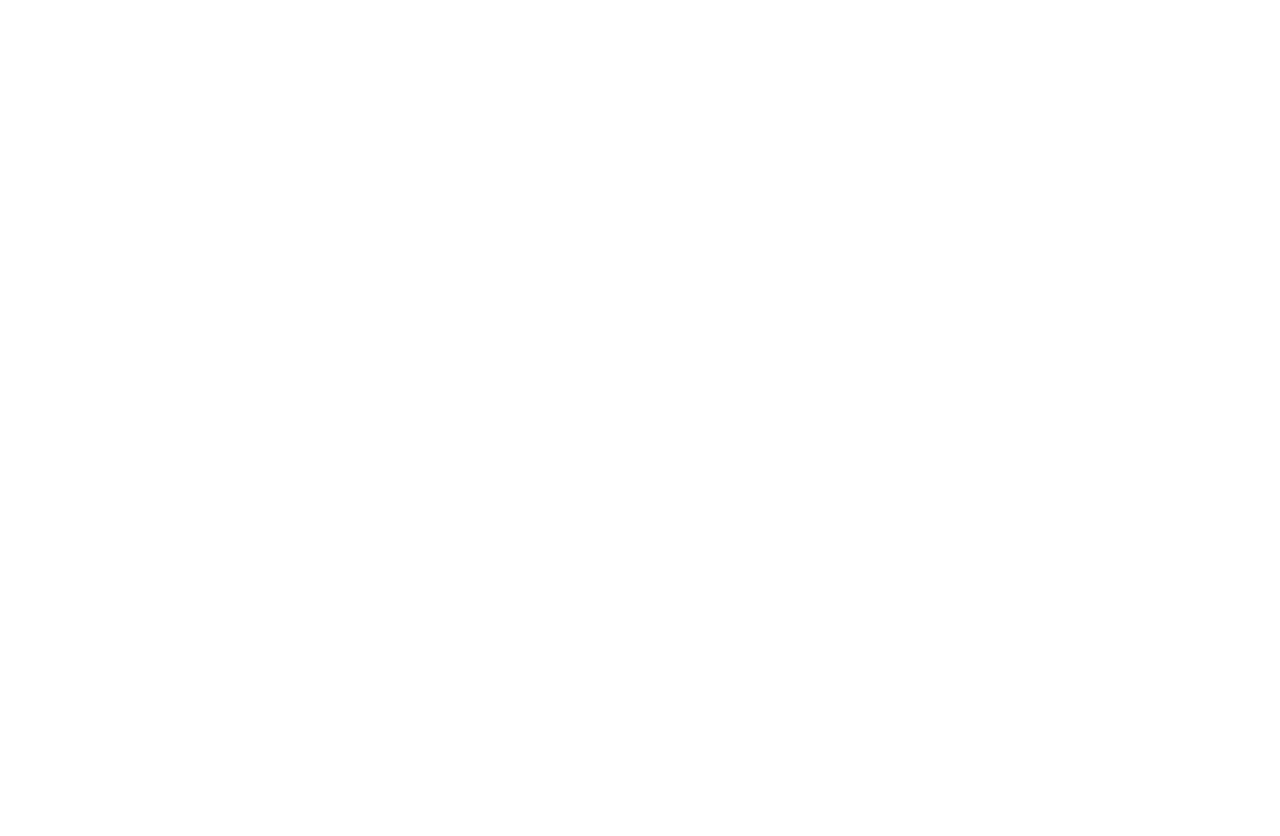
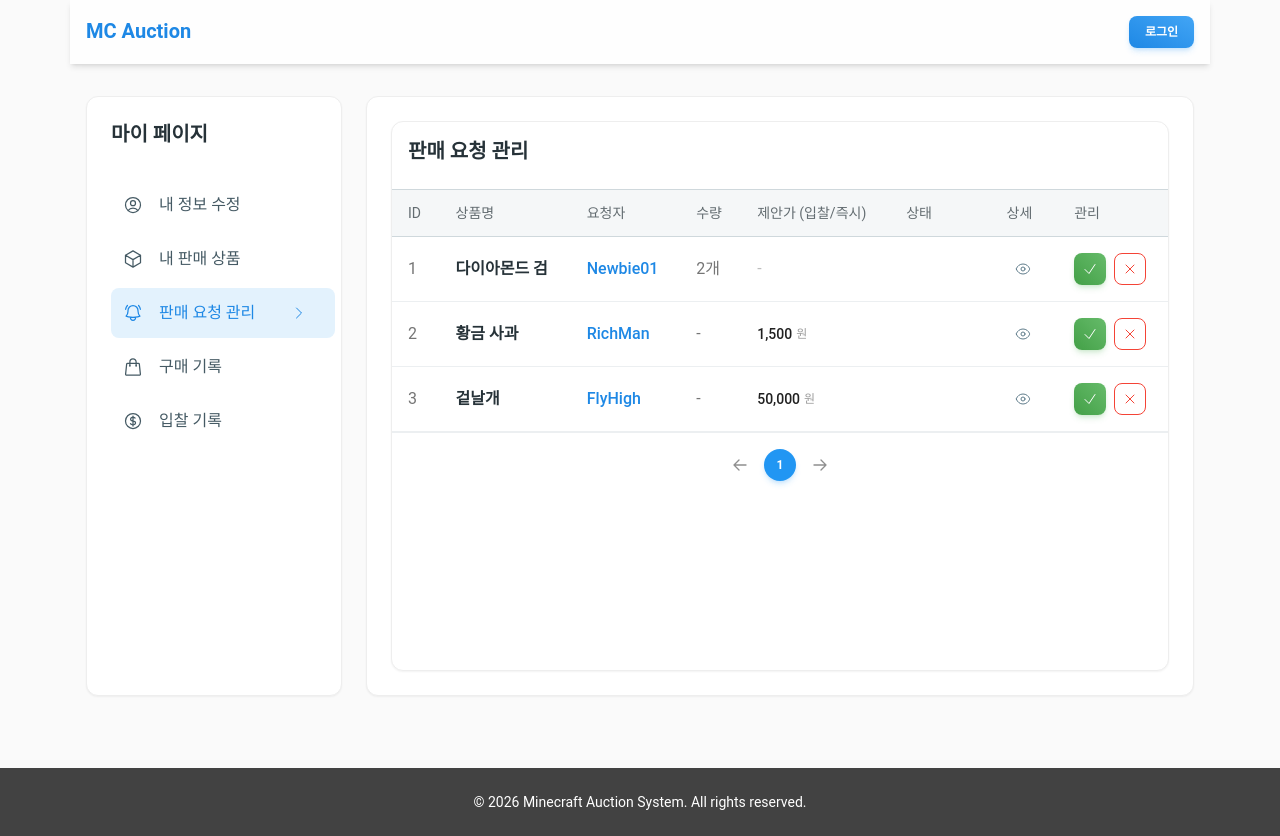
Before and after one commit to Bam-j/auction-system, a React app in the folder frontend/: page /mypage/requests in a window 1280 px wide. Before the commit this address had no page. Before the commit the page ends 800 px from the top, so only its background shows below. Built offline with nearby package versions, Linux system fonts and the light colour scheme; the HTML template or start-up script is replaced by a standard one.

Commit message:
feat: 마이 페이지에 요청 관리 탭 추가

```diff
--- a/frontend/src/App.jsx
+++ b/frontend/src/App.jsx
@@ -12,6 +12,7 @@
 import MyPurchaseHistory from './features/mypage/components/MyPurchaseHistory';
 import MyBidHistory from './features/mypage/components/MyBidHistory';
 import MyProfileEdit from './features/mypage/components/MyProfileEdit';
+import MySalesRequests from './features/mypage/components/MySalesRequests'; // ★ import
 
 //관리자 페이지
 import AdminPage from './pages/AdminPage';
@@ -36,6 +37,7 @@
             {/* 마이 페이지 라우팅  */}
             <Route path="/mypage" element={<MyPage/>}>
               <Route index path="products" element={<MyProductList/>}/>
+              <Route path="requests" element={<MySalesRequests/>}/>
               <Route path="purchases" element={<MyPurchaseHistory/>}/>
               <Route path="bids" element={<MyBidHistory/>}/>
               <Route path="profile" element={<MyProfileEdit/>}/>
--- /dev/null
+++ b/frontend/src/features/mypage/components/MySalesRequests.jsx
@@ -0,0 +1,147 @@
+import React, {useState} from "react";
+import {Button, Typography, IconButton, Tooltip} from "@material-tailwind/react";
+import {EyeIcon, CheckIcon, XMarkIcon} from "@heroicons/react/24/outline";
+
+import CommonTable from "../../../components/ui/CommonTable";
+import Pagination from "../../../components/ui/Pagination";
+import PriceTag from "../../../components/ui/PriceTag";
+import EmptyState from "../../../components/ui/EmptyState";
+import StatusBadge from "../../../components/ui/StatusBadge";
+import ProductDetailModal from "../../product/components/ProductDetailModal";
+
+const TABLE_HEAD = ["ID", "상품명", "요청자", "수량", "제안가 (입찰/즉시)", "상태", "상세", "관리"];
+
+const MySalesRequests = () => {
+  const [page, setPage] = useState(1);
+  const [openDetail, setOpenDetail] = useState(false);
+  const [selectedProduct, setSelectedProduct] = useState(null);
+
+  const [requests, setRequests] = useState([
+    {
+      id: 1, type: "FIXED", status: "WAITING",
+      productName: "다이아몬드 검", requestor: "Newbie01", amount: 2, offerPrice: 0, // 일반 판매는 제안가 '-'
+      productDetail: {
+        title: "다이아몬드 검",
+        price: 5000,
+        seller: "Me",
+        stock: 10,
+        status: "SELLING",
+        type: "FIXED",
+        image: "https://placehold.co/150"
+      }
+    },
+    {
+      id: 2, type: "AUCTION", status: "WAITING",
+      productName: "황금 사과", requestor: "RichMan", amount: 0, offerPrice: 1500, // 경매는 수량 '-'
+      productDetail: {
+        title: "황금 사과",
+        currentPrice: 1200,
+        startPrice: 1000,
+        bidIncrement: 100,
+        seller: "Me",
+        status: "AUCTION",
+        type: "AUCTION",
+        image: "https://placehold.co/150"
+      }
+    },
+    {
+      id: 3, type: "AUCTION", status: "Wait_Confirm", // 즉시 구매 요청
+      productName: "겉날개", requestor: "FlyHigh", amount: 0, offerPrice: 50000,
+      productDetail: {
+        title: "겉날개",
+        currentPrice: 45000,
+        instantPrice: 50000,
+        seller: "Me",
+        status: "AUCTION",
+        type: "AUCTION",
+        image: "https://placehold.co/150"
+      }
+    },
+  ]);
+
+  const handleViewDetail = (item) => {
+    setSelectedProduct(item.productDetail);
+    setOpenDetail(true);
+  };
+
+  const handleAction = (id, action) => {
+    const actionText = action === "ACCEPT" ? "수락" : "거절";
+    if (window.confirm(`정말로 이 요청을 ${actionText}하시겠습니까?`)) {
+      alert(`요청이 ${actionText}되었습니다.`);
+      setRequests(requests.filter(req => req.id !== id));
+    }
+  };
+
+  if (requests.length === 0) {
+    return <EmptyState message="들어온 구매/입찰 요청이 없습니다."/>;
+  }
+
+  return (
+      <>
+        <CommonTable
+            title="판매 요청 관리"
+            headers={TABLE_HEAD}
+            pagination={<Pagination active={page} total={1} onChange={setPage}/>}
+        >
+          {requests.map((req) => (
+              <tr key={req.id} className="border-b border-blue-gray-50 hover:bg-gray-50">
+                <td className="p-4 text-gray-600">{req.id}</td>
+                <td className="p-4 font-bold text-blue-gray-900">{req.productName}</td>
+                <td className="p-4 font-medium text-blue-600">{req.requestor}</td>
+
+                <td className="p-4 text-gray-600">
+                  {req.type === "AUCTION" ? "-" : `${req.amount}개`}
+                </td>
+
+                <td className="p-4">
+                  {req.type === "FIXED" ? (
+                      <span className="text-gray-400">-</span>
+                  ) : (
+                      <PriceTag price={req.offerPrice}/>
+                  )}
+                </td>
+
+                <td className="p-4">
+                  <StatusBadge status="ING"/>
+                </td>
+
+                <td className="p-4">
+                  <Tooltip content="상품 상세 보기">
+                    <IconButton size="sm" variant="text" color="blue-gray" onClick={() => handleViewDetail(req)}>
+                      <EyeIcon className="h-4 w-4"/>
+                    </IconButton>
+                  </Tooltip>
+                </td>
+
+                <td className="p-4 flex gap-2">
+                  <Tooltip content="요청 수락">
+                    <IconButton
+                        size="sm" variant="gradient" color="green"
+                        onClick={() => handleAction(req.id, "ACCEPT")}
+                    >
+                      <CheckIcon className="h-4 w-4"/>
+                    </IconButton>
+                  </Tooltip>
+                  <Tooltip content="요청 거절">
+                    <IconButton
+                        size="sm" variant="outlined" color="red"
+                        onClick={() => handleAction(req.id, "REJECT")}
+                    >
+                      <XMarkIcon className="h-4 w-4"/>
+                    </IconButton>
+                  </Tooltip>
+                </td>
+              </tr>
+          ))}
+        </CommonTable>
+
+        <ProductDetailModal
+            open={openDetail}
+            handleOpen={() => setOpenDetail(!openDetail)}
+            product={selectedProduct}
+        />
+      </>
+  );
+};
+
+export default MySalesRequests;
--- a/frontend/src/pages/MyPage.jsx
+++ b/frontend/src/pages/MyPage.jsx
@@ -2,13 +2,14 @@
 import SideNavLayout from "../components/layouts/SideNavLayout.jsx";
 import {
   UserCircleIcon, ShoppingBagIcon,
-  CurrencyDollarIcon, CubeIcon,
+  CurrencyDollarIcon, CubeIcon, BellAlertIcon
 } from "@heroicons/react/24/outline";
 
 const MyPage = () => {
   const myPageMenus = [
     {name: "내 정보 수정", path: "/mypage", icon: UserCircleIcon},
     {name: "내 판매 상품", path: "/mypage/products", icon: CubeIcon},
+    {name: "판매 요청 관리", path: "/mypage/requests", icon: BellAlertIcon},
     {name: "구매 기록", path: "/mypage/purchases", icon: ShoppingBagIcon},
     {name: "입찰 기록", path: "/mypage/bids", icon: CurrencyDollarIcon},
   ];
```
